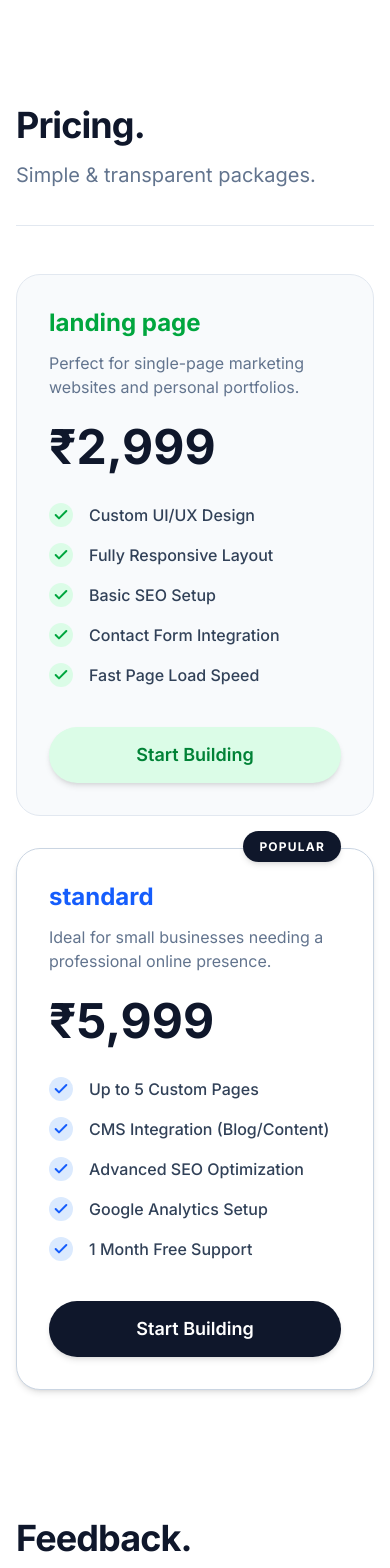
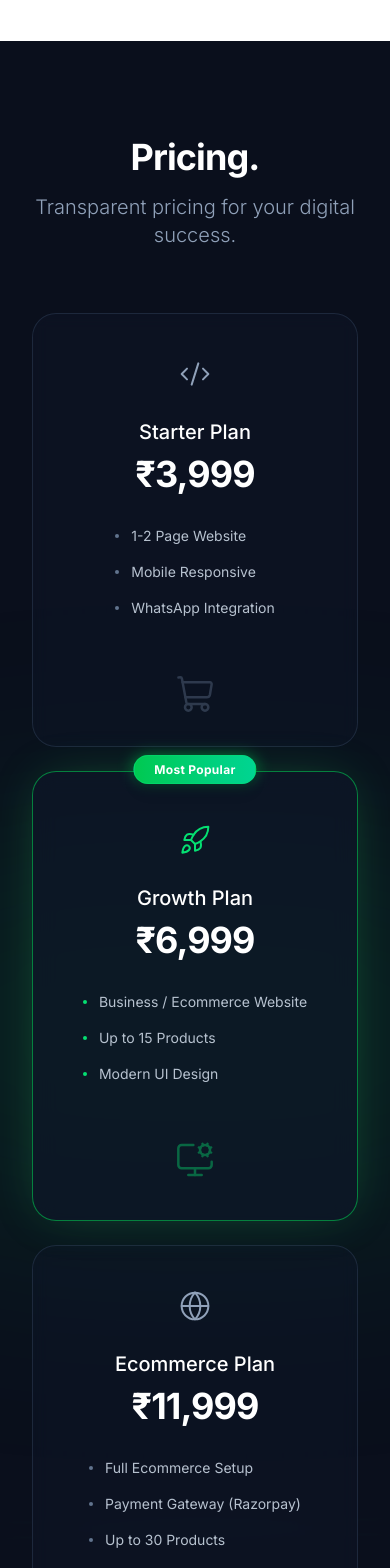
Before and after one commit to TamilselvanRaman/freelancingPortfolio, a Next.js app: page / in a window 390 px wide. Shown: the part 5160-6728 px from the top of the page. Built offline with nearby package versions, Linux system fonts and the light colour scheme.

Commit message:
Design Pricing section exactly as requested, remove About section

```diff
--- a/src/app/page.tsx
+++ b/src/app/page.tsx
@@ -4,7 +4,6 @@ import Portfolio from "@/components/sections/Portfolio";
 import Pricing from "@/components/sections/Pricing";
 import Testimonials from "@/components/sections/Testimonials";
 import Results from "@/components/sections/Results";
-import About from "@/components/sections/About";
 import CTA from "@/components/sections/CTA";
 
 export default function Home() {
@@ -16,7 +15,6 @@ export default function Home() {
       <Results />
       <Pricing />
       <Testimonials />
-      <About />
       <CTA />
     </>
   );
--- a/src/components/Navbar.tsx
+++ b/src/components/Navbar.tsx
@@ -11,7 +11,6 @@ const navigation = [
   { name: "Portfolio", href: "#portfolio" },
   { name: "Pricing", href: "#pricing" },
   { name: "FAQ", href: "#faq" },
-  { name: "About", href: "#about" },
 ];
 
 export default function Navbar() {
--- a/src/components/sections/Pricing.tsx
+++ b/src/components/sections/Pricing.tsx
@@ -1,39 +1,46 @@
 "use client";
 
 import { motion, Variants } from "framer-motion";
-import { Check } from "lucide-react";
-import { Button } from "../Button";
+import { Code2, Rocket, Globe, ShoppingCart, MonitorCog, CreditCard } from "lucide-react";
 import SectionContainer from "../SectionContainer";
 import { cn } from "@/lib/utils";
 
 const plans = [
   {
-    name: "landing page",
-    price: "₹2,999",
-    description: "Perfect for single-page marketing websites and personal portfolios.",
+    name: "Starter Plan",
+    price: "₹3,999",
     features: [
-      "Custom UI/UX Design",
-      "Fully Responsive Layout",
-      "Basic SEO Setup",
-      "Contact Form Integration",
-      "Fast Page Load Speed",
+      "1-2 Page Website",
+      "Mobile Responsive",
+      "WhatsApp Integration",
     ],
     popular: false,
-    color: "green",
+    TopIcon: Code2,
+    BottomIcon: ShoppingCart,
   },
   {
-    name: "standard",
-    price: "₹5,999",
-    description: "Ideal for small businesses needing a professional online presence.",
+    name: "Growth Plan",
+    price: "₹6,999",
     features: [
-      "Up to 5 Custom Pages",
-      "CMS Integration (Blog/Content)",
-      "Advanced SEO Optimization",
-      "Google Analytics Setup",
-      "1 Month Free Support",
+      "Business / Ecommerce Website",
+      "Up to 15 Products",
+      "Modern UI Design",
     ],
     popular: true,
-    color: "blue",
+    TopIcon: Rocket,
+    BottomIcon: MonitorCog,
+  },
+  {
+    name: "Ecommerce Plan",
+    price: "₹11,999",
+    features: [
+      "Full Ecommerce Setup",
+      "Payment Gateway (Razorpay)",
+      "Up to 30 Products",
+    ],
+    popular: false,
+    TopIcon: Globe,
+    BottomIcon: CreditCard,
   },
 ];
 
@@ -46,116 +53,140 @@ const containerVariants: Variants = {
 };
 
 const itemVariants: Variants = {
-  hidden: { opacity: 0, y: 30 },
+  hidden: { opacity: 0, y: 40 },
   visible: {
     opacity: 1,
     y: 0,
-    transition: { duration: 0.5, ease: "easeOut" }
+    transition: { duration: 0.6, ease: [0.22, 1, 0.36, 1] }
   },
 };
 
 export default function Pricing() {
   return (
-    <SectionContainer id="pricing" bg="white">
+    <SectionContainer id="pricing" bg="dark" className="relative overflow-hidden bg-[#0a0f1c] pt-24 pb-32">
+      {/* Background glowing effects to simulate the reference image */}
+      <div className="absolute top-1/2 left-1/2 -translate-x-1/2 -translate-y-1/2 w-[800px] h-[400px] bg-green-500/10 blur-[120px] rounded-full pointer-events-none" />
+      <div className="absolute bottom-1/4 left-0 right-0 h-[1px] bg-gradient-to-r from-transparent via-green-500/20 to-transparent transform -skew-y-3 blur-[1px]" />
+      <div className="absolute bottom-1/4 left-0 right-0 h-[1px] bg-gradient-to-r from-transparent via-emerald-500/20 to-transparent transform skew-y-2 blur-[1px]" />
+
       {/* Header Row */}
-      <div className="flex flex-col md:flex-row md:items-end gap-4 mb-8">
+      <div className="relative z-10 flex flex-col items-center text-center mb-16">
         <motion.h2
-          initial={{ opacity: 0, x: -20 }}
-          whileInView={{ opacity: 1, x: 0 }}
-          viewport={{ once: true, margin: "-100px" }}
+          initial={{ opacity: 0, y: -20 }}
+          whileInView={{ opacity: 1, y: 0 }}
+          viewport={{ once: true }}
           transition={{ duration: 0.5 }}
-          className="text-4xl md:text-5xl lg:text-6xl font-bold text-slate-900 tracking-tight"
+          className="text-4xl md:text-5xl lg:text-6xl font-bold tracking-tight text-white mb-4"
         >
           Pricing.
         </motion.h2>
-        <motion.div
+        <motion.p
           initial={{ opacity: 0 }}
           whileInView={{ opacity: 1 }}
           viewport={{ once: true }}
-          transition={{ delay: 0.2 }}
-          className="hidden md:block w-px h-10 bg-slate-300 mx-2 mb-2"
-        />
-        <motion.p
-          initial={{ opacity: 0, x: 20 }}
-          whileInView={{ opacity: 1, x: 0 }}
-          viewport={{ once: true, margin: "-100px" }}
-          transition={{ duration: 0.5, delay: 0.1 }}
-          className="text-xl md:text-2xl text-slate-500 mb-1"
+          transition={{ duration: 0.5, delay: 0.2 }}
+          className="text-xl md:text-2xl text-slate-400 font-light"
         >
-          Simple & transparent packages.
+          Transparent pricing for your digital success.
         </motion.p>
       </div>
-
-      <hr className="border-slate-200 mb-12" />
 
       <motion.div
         variants={containerVariants}
         initial="hidden"
         whileInView="visible"
         viewport={{ once: true, margin: "-100px" }}
-        className="grid grid-cols-1 md:grid-cols-2 gap-8 max-w-5xl mx-auto items-center"
+        className="relative z-10 grid grid-cols-1 md:grid-cols-3 gap-6 lg:gap-8 max-w-5xl mx-auto items-center px-4"
       >
         {plans.map((plan, index) => (
           <motion.div
             key={index}
             variants={itemVariants}
             className={cn(
-              "relative bg-slate-50 rounded-3xl p-8 md:p-10 flex flex-col h-full transition-all duration-300 border border-slate-200 hover:shadow-xl",
-              plan.color === "green" ? "hover:border-green-300 hover:shadow-green-100" : "hover:border-blue-300 hover:shadow-blue-100",
-              plan.popular ? "md:scale-[1.02] bg-white shadow-md z-10 border-slate-300" : ""
+              "relative rounded-[1.5rem] p-8 flex flex-col items-center text-center h-full transition-all duration-300",
+              plan.popular
+                ? "bg-slate-900/60 border border-green-500/60 shadow-[0_0_50px_-15px_rgba(34,197,94,0.4)] md:scale-110 z-20 py-10 backdrop-blur-md"
+                : "bg-slate-900/40 border border-slate-700/50 hover:border-slate-600/80 backdrop-blur-sm z-10 py-8"
             )}
           >
             {plan.popular && (
-              <div className="absolute -top-4 right-8">
-                <span className="bg-slate-900 text-white text-xs font-bold uppercase tracking-widest py-2 px-4 rounded-full shadow-md">
-                  POPULAR
-                </span>
+              <div className="absolute -top-4 left-1/2 -translate-x-1/2 z-30">
+                <div className="relative">
+                  <div className="absolute inset-0 bg-green-500 blur-sm rounded-full opacity-60" />
+                  <span className="relative bg-gradient-to-r from-green-500 to-emerald-400 text-white text-xs font-bold px-5 py-1.5 rounded-full shadow-lg border border-green-400/50 whitespace-nowrap tracking-wide">
+                    Most Popular
+                  </span>
+                </div>
               </div>
             )}
 
-            <div className="mb-6">
-              <h3 className={cn(
-                "text-2xl md:text-3xl font-bold mb-3",
-                plan.color === "green" ? "text-green-600" : "text-blue-600"
-              )}>
-                {plan.name}
-              </h3>
-              <p className="text-slate-500">{plan.description}</p>
+            <div className={cn(
+              "mb-4 p-3 rounded-2xl transition-colors duration-300",
+              plan.popular ? "text-green-400" : "text-slate-400"
+            )}>
+              <plan.TopIcon className="w-8 h-8" strokeWidth={1.5} />
             </div>
 
+            <h3 className="text-xl font-medium text-white mb-2">
+              {plan.name}
+            </h3>
+
             <div className="mb-8">
-              <span className="text-5xl font-bold text-slate-900">{plan.price}</span>
+              <span className="text-4xl lg:text-5xl font-bold text-white tracking-tight">{plan.price}</span>
             </div>
 
-            <ul className="space-y-4 mb-10 flex-1">
-              {plan.features.map((feature, i) => (
-                <li key={i} className="flex items-center text-slate-700">
-                  <div className={cn(
-                    "mr-4 rounded-full p-1",
-                    plan.color === "green" ? "bg-green-100 text-green-600" : "bg-blue-100 text-blue-600"
-                  )}>
-                    <Check className="h-4 w-4 shrink-0 font-bold" strokeWidth={3} />
-                  </div>
-                  <span className="font-medium">{feature}</span>
-                </li>
-              ))}
-            </ul>
+            <div className="w-full flex justify-center flex-1">
+              <ul className="space-y-4 mb-8 text-left inline-block">
+                {plan.features.map((feature, i) => (
+                  <li key={i} className="flex items-center text-slate-300 text-sm md:text-[15px]">
+                    <span className={cn(
+                      "w-1 h-1 rounded-full mr-3 shrink-0",
+                      plan.popular ? "bg-green-400" : "bg-slate-500"
+                    )} />
+                    <span className="opacity-90">{feature}</span>
+                  </li>
+                ))}
+              </ul>
+            </div>
 
-            <Button
-              size="lg"
-              className={cn(
-                "w-full rounded-full h-14 text-lg font-semibold shadow-md",
-                plan.popular
-                  ? "bg-slate-900 text-white hover:bg-slate-800"
-                  : plan.color === "green"
-                    ? "bg-green-100 text-green-700 hover:bg-green-200 border-none"
-                    : "bg-blue-100 text-blue-700 hover:bg-blue-200 border-none"
-              )}
-            >
-              Start Building
-            </Button>
+            <div className={cn(
+              "mt-auto pt-6",
+              plan.popular ? "text-green-400" : "text-slate-500"
+            )}>
+              <plan.BottomIcon className="w-10 h-10 opacity-40" strokeWidth={1.5} />
+            </div>
           </motion.div>
         ))}
+      </motion.div>
+
+      {/* Footer CTA */}
+      <motion.div
+        initial={{ opacity: 0, y: 20 }}
+        whileInView={{ opacity: 1, y: 0 }}
+        viewport={{ once: true }}
+        transition={{ delay: 0.6, duration: 0.5 }}
+        className="relative z-20 mt-28 flex flex-col items-center justify-center cursor-pointer group"
+      >
+        <div className="relative inline-block">
+          {/* Outer glow */}
+          <div className="absolute -inset-1 bg-gradient-to-r from-green-500 to-emerald-400 rounded-full blur-md opacity-60 group-hover:opacity-100 transition duration-300" />
+
+          <button className="relative px-8 md:px-12 py-4 bg-gradient-to-r from-green-600 to-emerald-500 rounded-full leading-none flex items-center justify-center border border-green-400/50">
+            <span className="text-xl md:text-2xl font-bold text-white tracking-wide">
+              Start Your Website Today
+            </span>
+          </button>
+
+          <div className="absolute -top-4 -right-2 md:-right-8 z-30">
+            <div className="relative">
+              <div className="absolute inset-0 bg-green-500 blur-sm rounded-full opacity-50" />
+              <span className="relative bg-[#0a0f1c] border border-green-500/50 text-green-400 text-[10px] md:text-xs font-bold px-3 py-1 rounded-full shadow-lg whitespace-nowrap">
+                Limited Time Offer
+              </span>
+            </div>
+          </div>
+        </div>
+        <p className="text-slate-500 mt-6 text-sm">24/7 Virtual Support Available</p>
       </motion.div>
     </SectionContainer>
   );
```
Also changed, not shown: src/components/sections/About.tsx (deleted, +0 -82 lines).
